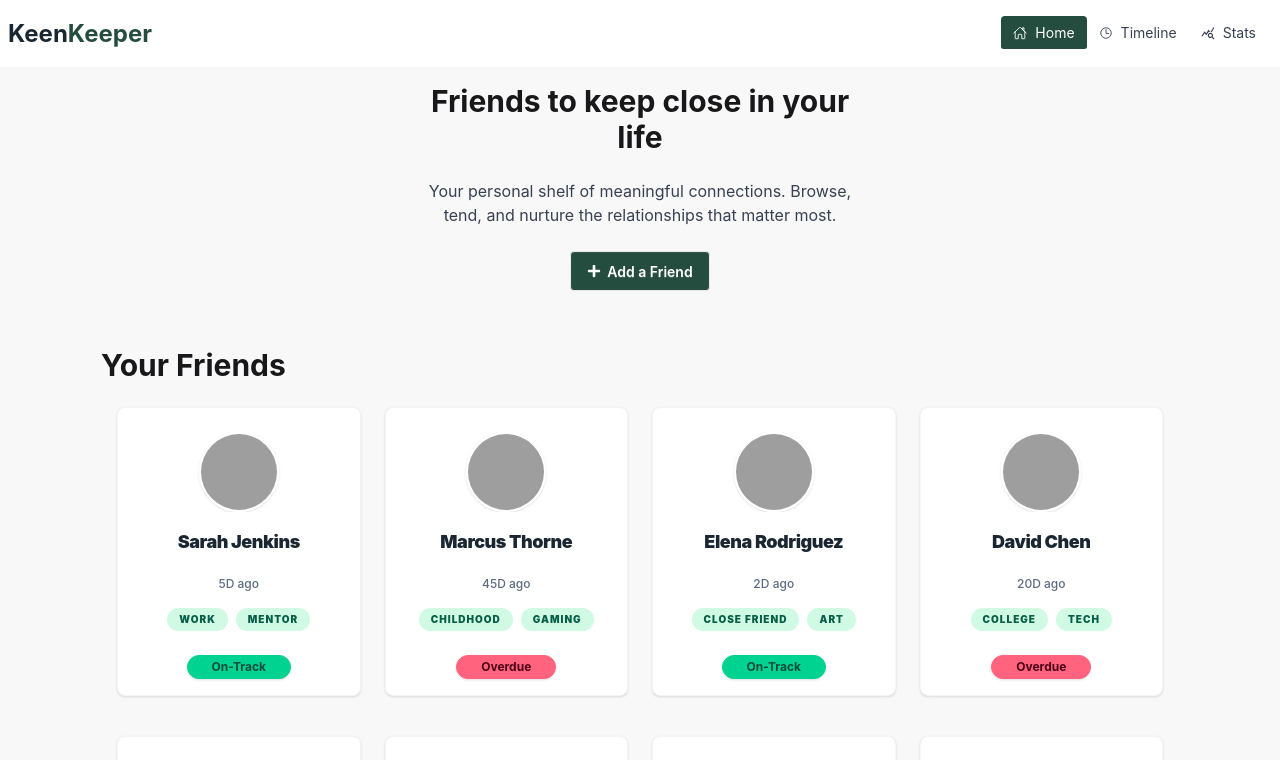
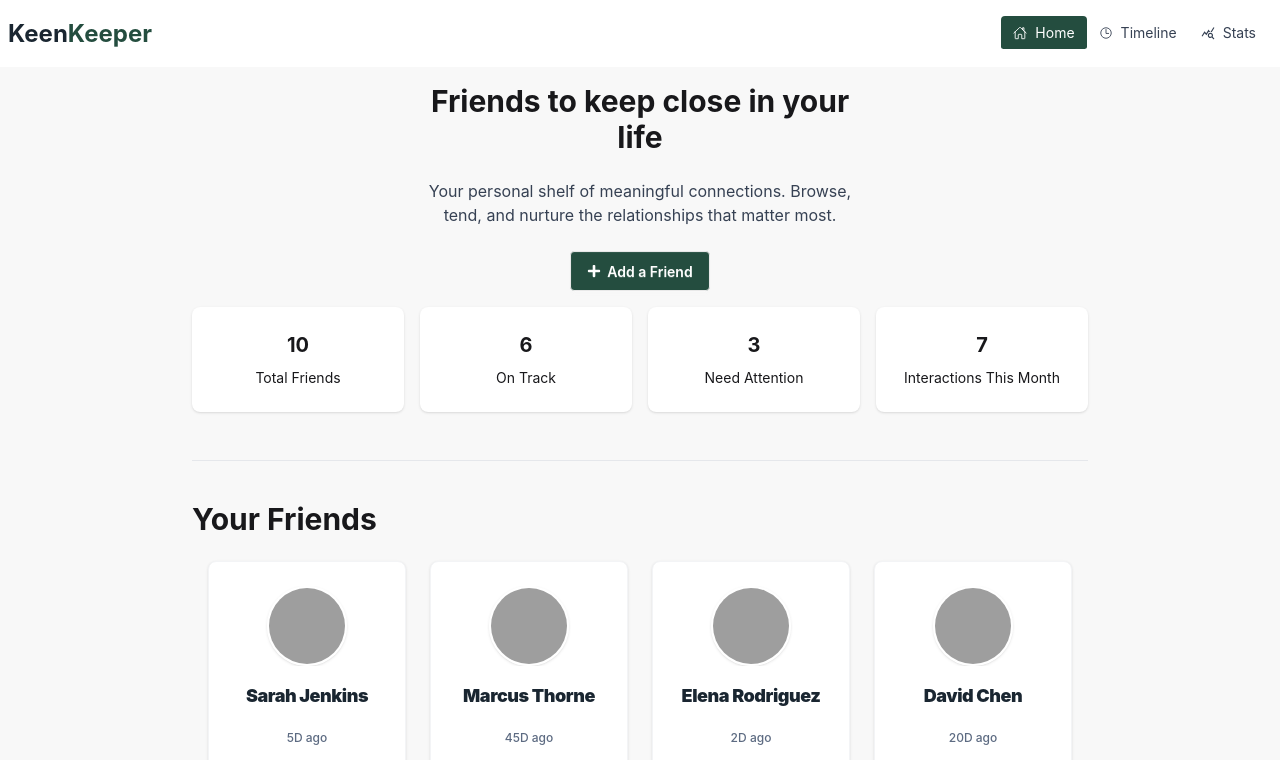
Before and after one commit to ShafiulBasharSurjo/Assignment-07-By-Surjo, a React (Vite) app: page / in a window 1280 px wide. Shown: the top 760 px of the page. Built offline with nearby package versions, Linux system fonts and the light colour scheme; grey boxes are pictures that could not be loaded.

Commit message:
Finished and ready to deploy

```diff
--- a/src/components/homepage/Banner.jsx
+++ b/src/components/homepage/Banner.jsx
@@ -1,11 +1,24 @@
-import React from "react";
+import React, { use } from "react";
 import { FaPlus } from "react-icons/fa";
+import HomeCard from "./HomeCard";
+
+const friendsPromise = fetch("/Data.json").then((res) => res.json());
 
 const Banner = () => {
+  const friends = use(friendsPromise);
+
+  const onTrack = friends.filter((f) => f.status === "On-Track").length;
+
+  const overdue = friends.filter((f) => f.status === "Overdue").length;
+
+  const interactedThisMonth = friends.filter(
+    (f) => f.days_since_contact <= 30,
+  ).length;
+
   return (
     <>
       <div className="bg-base-200">
-        <div className="max-w-277.5 container mx-auto">
+        <div className="max-w-4xl mx-auto">
           <div className="hero-content text-center ">
             <div className="max-w-md">
               <h1 className="text-3xl font-bold">
@@ -21,6 +34,16 @@ const Banner = () => {
               </button>
             </div>
           </div>
+          <div className="flex gap-4">
+            <HomeCard length={friends.length} label="Total Friends" />
+            <HomeCard length={onTrack} label="On Track" />
+            <HomeCard length={overdue} label="Need Attention" />
+            <HomeCard
+              length={interactedThisMonth}
+              label="Interactions This Month"
+            />
+          </div>
+          <hr className="mt-12 border-t border-gray-200" />
         </div>
       </div>
     </>
--- a/src/components/homepage/FriendsData.jsx
+++ b/src/components/homepage/FriendsData.jsx
@@ -14,7 +14,7 @@ const FriendsData = () => {
   return (
     <>
       <div className=" bg-base-200 py-10 ">
-        <div className="max-w-277.5 container mx-auto px-4">
+        <div className="max-w-4xl mx-auto">
           <h2 className="font-bold text-3xl">Your Friends</h2>
 
           <div className="grid grid-cols-1 sm:grid-cols-2 lg:grid-cols-4 gap-x-6 gap-y-10 max-w-277.5 mx-auto px-4 mt-6">
--- /dev/null
+++ b/src/components/homepage/HomeCard.jsx
@@ -0,0 +1,18 @@
+import React from "react";
+
+const HomeCard = ({ length, label }) => {
+  return (
+    <>
+      <div className="card bg-base-100 w-full shadow-sm">
+        <div className="card-body">
+          <h2 className="font-bold text-xl text-center items-center justify-center">
+            {length}
+          </h2>
+          <p className="text-center items-center justify-center">{label}</p>
+        </div>
+      </div>
+    </>
+  );
+};
+
+export default HomeCard;
--- a/src/pages/FriendsDetails/FreindsDetails.jsx
+++ b/src/pages/FriendsDetails/FreindsDetails.jsx
@@ -122,7 +122,7 @@ const FreindsDetails = () => {
             <div className="bg-white p-6 rounded-xl shadow-sm border border-gray-100 flex justify-between items-start">
               <div>
                 <h3 className="text-[#1e3a2f] font-bold text-lg mb-2">
-                  Relationship Goal
+                  Relationship Goal {expectedFriend.goal}
                 </h3>
                 <p className="text-slate-500 text-sm">
                   Connect every{" "}
--- a/src/pages/TimeLine/TimeLine.jsx
+++ b/src/pages/TimeLine/TimeLine.jsx
@@ -13,7 +13,11 @@ const Icons = {
 const TimeLine = () => {
   const { storedFriends } = useContext(FriendContext);
 
-  console.log(storedFriends, "Friends");
+  const today = new Date().toLocaleDateString("en-US", {
+    month: "long",
+    day: "numeric",
+    year: "numeric",
+  });
 
   return (
     <>
@@ -60,6 +64,7 @@ const TimeLine = () => {
                         {friend.name}
                       </span>
                     </h2>
+                    <p>{today}</p>
                   </div>
                 </div>
               );
```
Also changed, not shown: 1 other file (tests, documents, lock files or other folders).
